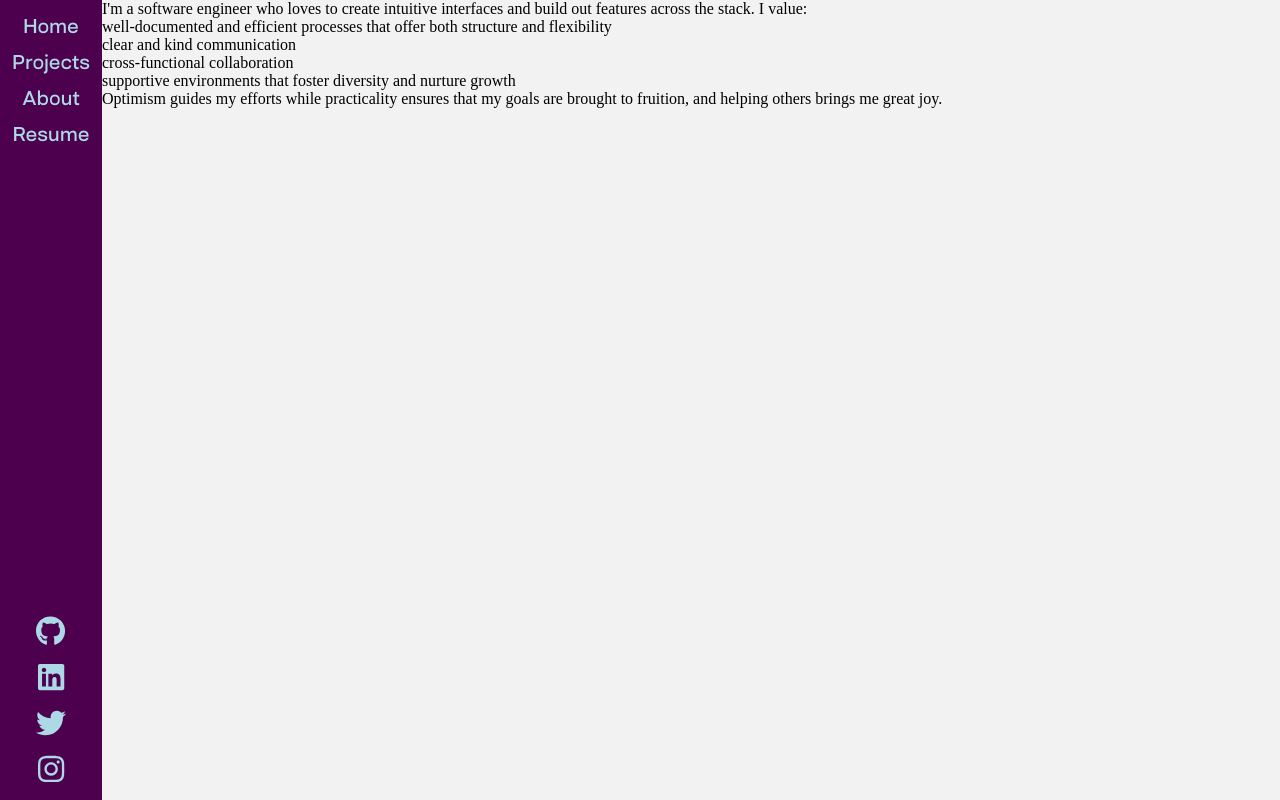
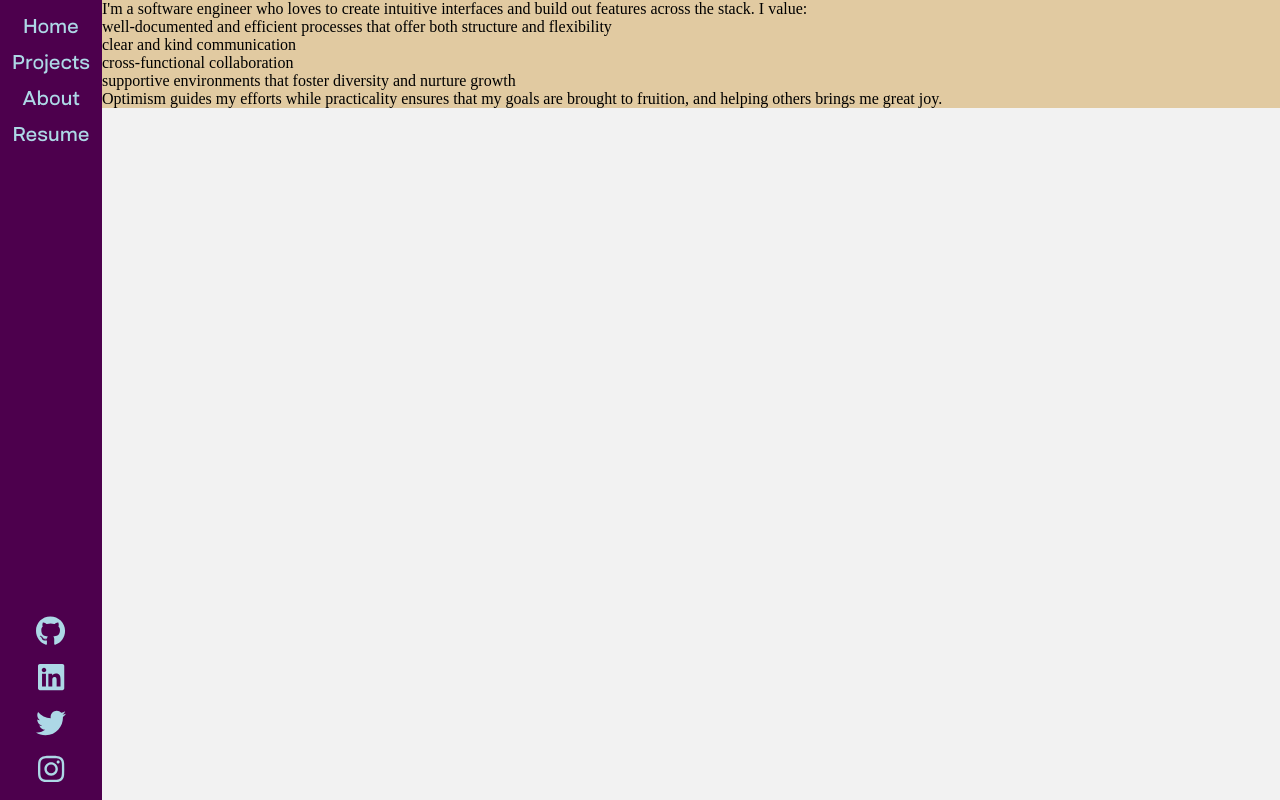
Before and after one commit to franco-ortega/portfolio-two, a Next.js app: page / in a window 1280 px wide. Both pictures are taken after a click on the button "Welcome". Built offline with nearby package versions, Linux system fonts and the light colour scheme.

Commit message:
update Home component elements

```diff
--- a/components/home/Home.jsx
+++ b/components/home/Home.jsx
@@ -1,13 +1,16 @@
+import styles from './Home.module.scss';
+
 const Home = () => {
   return (
-    <div data-testid='home'>
-      <div>
+    <div className={styles.Home} data-testid='home'>
+      <p>
         I&apos;m a software engineer who loves to create intuitive interfaces
         and build out features across the stack. I value:
+      </p>
       <ul>
         <li>
-            well-documented and efficient processes that offer both structure
-            and flexibility
+          well-documented and efficient processes that offer both structure and
+          flexibility
         </li>
         <li>clear and kind communication</li>
         <li>cross-functional collaboration</li>
@@ -15,9 +18,10 @@ const Home = () => {
           supportive environments that foster diversity and nurture growth
         </li>
       </ul>
+      <p>
         Optimism guides my efforts while practicality ensures that my goals are
         brought to fruition, and helping others brings me great joy.
-      </div>
+      </p>
     </div>
   );
 };
--- /dev/null
+++ b/components/home/Home.module.scss
@@ -0,0 +1,3 @@
+.Home {
+  background-color: hsla(39, 58%, 57%, 0.5);
+}
```
Lines whose indentation alone changed are shown as unchanged.
